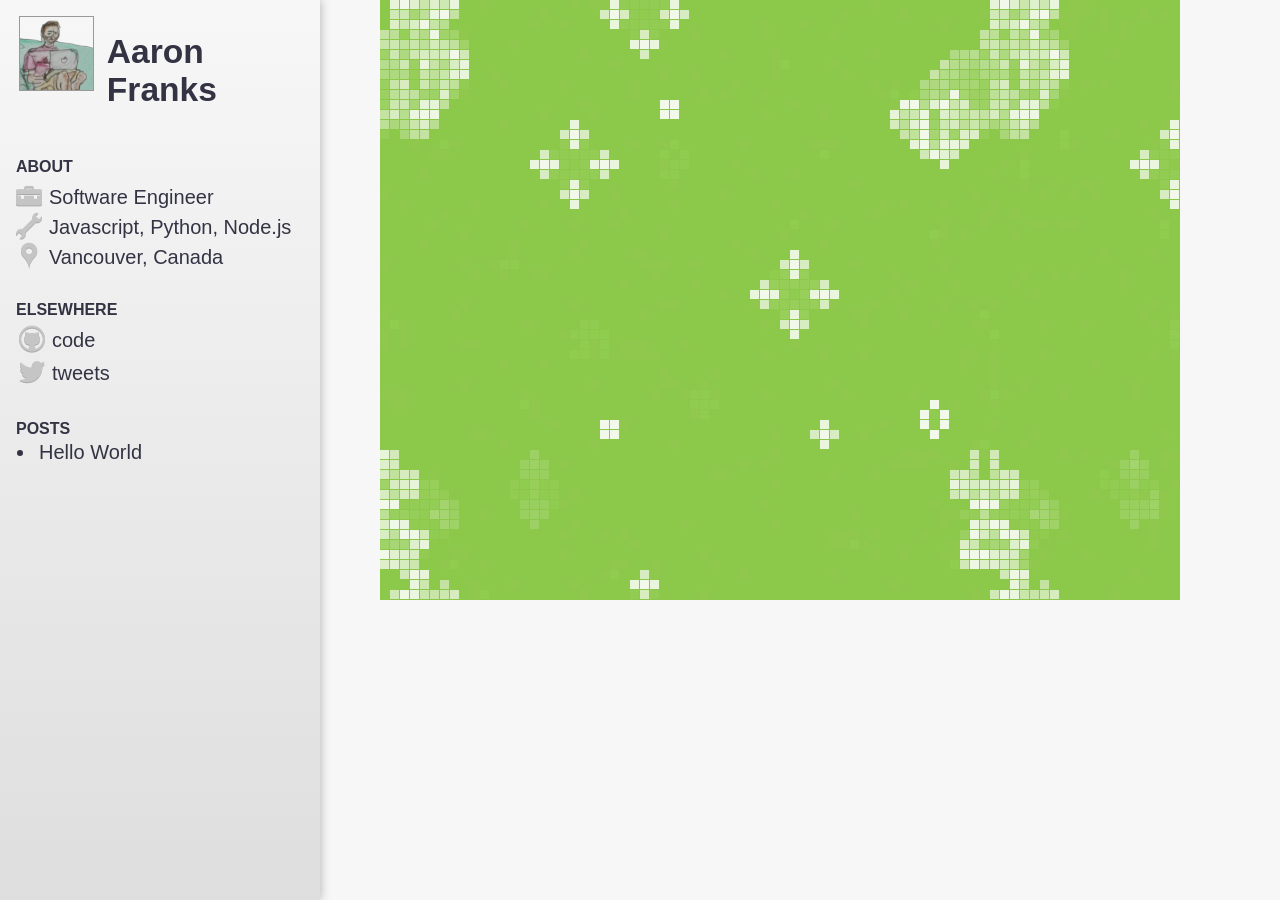
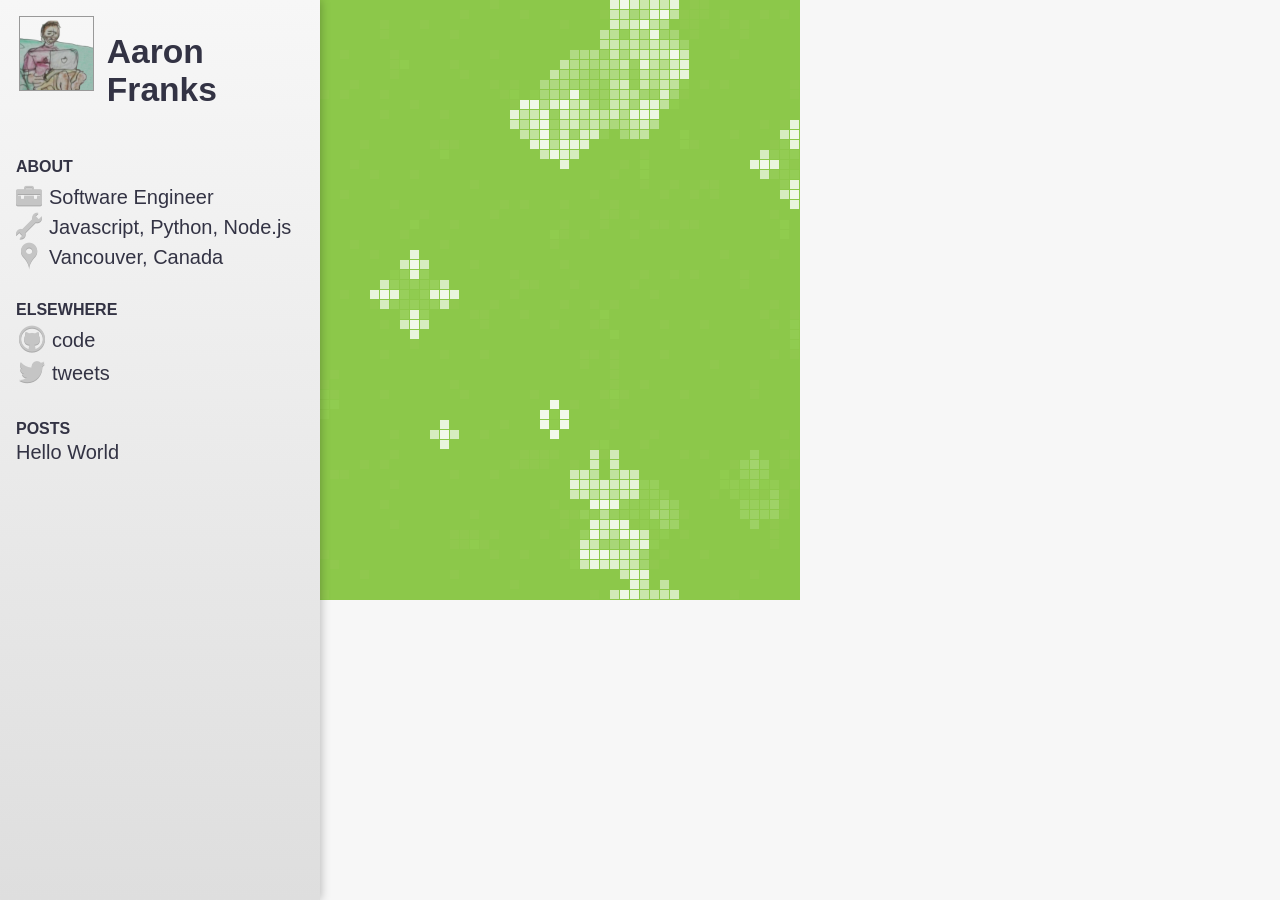
Before and after one commit to af/af.github.com, a Jekyll site: the page built from index.html, in a window 1280 px wide. Built offline with Jekyll 4.4.1, drawn with Linux system fonts in a browser that asks for light colours; some web fonts are replaced.

Commit message:
Fixes for homepage canvas positioning, and misc style tweaks

```diff
--- a/_layouts/base.html
+++ b/_layouts/base.html
@@ -9,9 +9,7 @@
     <title>{{ page.title }}</title>
 </head>
 <body>
-    <div class="content">
-        {{ content }}
-    </div>
+    {{ content }}
 
     <header>
         <a class="title" href="/">
--- a/_layouts/post.html
+++ b/_layouts/post.html
@@ -2,6 +2,7 @@
 layout: base
 ---
 
+<div class="content">
 <article class="post">
     <header>
         <h1>{{ page.title }}</h1>
@@ -10,3 +11,4 @@
 
     {{ content }}
 </article>
+</div>
--- a/css/main.css
+++ b/css/main.css
@@ -28,6 +28,10 @@
   font-family: 'Fanwood Text', sans-serif;
   font-size: 20px;
   color: #334;
+}
+html,
+body {
+  height: 100%;
 }
 body {
   position: relative;
@@ -82,10 +86,6 @@
   padding: 0;
   list-style-type: none;
 }
-body > header .posts {
-  list-style-type: disc;
-  padding-left: 1em;
-}
 body > header li a {
   display: block;
   background: none;
@@ -94,6 +94,9 @@
 body > header li a:hover {
   background: #f7fbf2;
   border-bottom: 3px solid #8bc84b;
+}
+body > header .posts li {
+  margin-left: -3px;
 }
 body > header .work,
 body > header .tools,
@@ -144,10 +147,24 @@
   overflow: hidden;
 }
 .content {
-  margin-left: 380px;
+  margin-left: 320px;
+  padding: 0 3rem;
+}
+ul.posts {
+  list-style-type: none;
+  padding-left: 0;
+}
+ul.posts time {
+  color: #888;
+  font-weight: bold;
+  margin-right: 5px;
+  font-size: 1.1rem;
+}
+ul.posts li {
+  margin-bottom: 5px;
 }
 .post {
-  padding: 1rem;
+  padding: 1rem 0;
   max-width: 35em;
 }
 .post header h1 {
@@ -201,8 +218,10 @@
   .hp_canvas_wrap {
     height: 250px;
   }
+  .content {
+    margin-left: 0;
+  }
   .post {
-    margin-left: 0;
     background: #f7f7f7;
   }
 }
```
Also changed, not shown: css/main.styl (+27 -8 lines).
